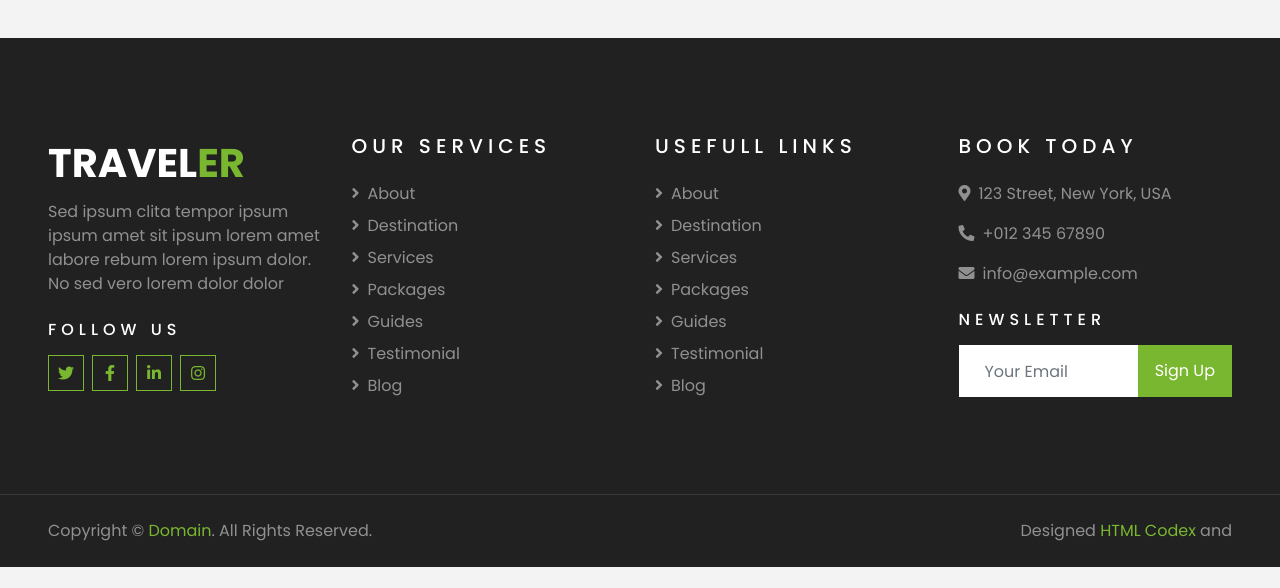
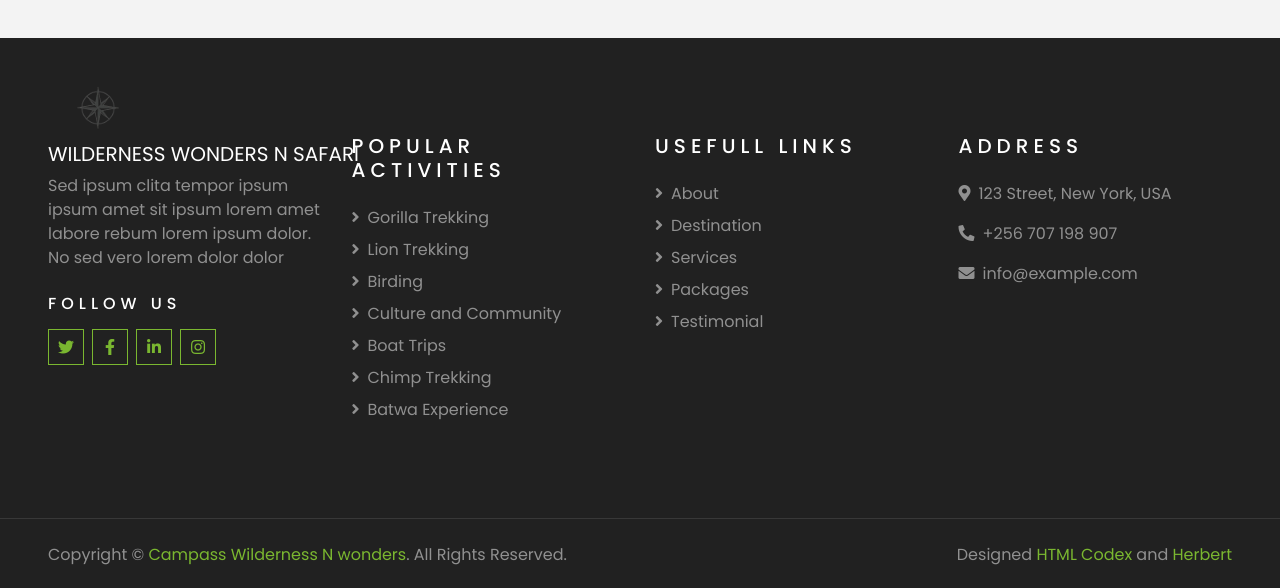
Before and after one commit to hermtechs/tour-guide-website, a plain HTML site: page index.html in a window 1280 px wide. Shown: the part 4847-5435 px from the top of the page. Before the commit the page ends 5414 px from the top, so only its background shows below. Drawn offline with nearby package versions, Linux system fonts and the light colour scheme; files that its build step writes are made by us from their sources; a script that the page names is missing.

Commit message:
adding real content

```diff
--- a/index.html
+++ b/index.html
@@ -450,7 +450,7 @@ wonders of Uganda, one remarkable journey
 
 <!-- New testinonial Start -->
 
-<div class="container rounded">
+<div class="container rounded" id="testimonial">
     <div class="text-center mb-3 pb-3">
         <h6 class="text-primary text-uppercase" style="letter-spacing: 5px;">Testimonial</h6>
         <h1>What Our Clients Say</h1>
@@ -572,8 +572,9 @@ wonders of Uganda, one remarkable journey
     <div class="container-fluid bg-dark text-white-50 py-5 px-sm-3 px-lg-5" style="margin-top: 90px;">
         <div class="row pt-5">
             <div class="col-lg-3 col-md-6 mb-5">
-                <a href="" class="navbar-brand">
-                    <h1 class="text-primary"><span class="text-white">TRAVEL</span>ER</h1>
+                <a class="navbar-brand" style="color: #FFF;">
+                    <img src="./img/logo.png" width="100px" style="position:absolute; top: -4rem;"/>
+                    WILDERNESS WONDERS N SAFARI
                 </a>
                 <p>Sed ipsum clita tempor ipsum ipsum amet sit ipsum lorem amet labore rebum lorem ipsum dolor. No sed vero lorem dolor dolor</p>
                 <h6 class="text-white text-uppercase mt-4 mb-3" style="letter-spacing: 5px;">Follow Us</h6>
@@ -585,55 +586,46 @@ wonders of Uganda, one remarkable journey
                 </div>
             </div>
             <div class="col-lg-3 col-md-6 mb-5">
-                <h5 class="text-white text-uppercase mb-4" style="letter-spacing: 5px;">Our Services</h5>
+                <h5 class="text-white text-uppercase mb-4" style="letter-spacing: 5px;">Popular Activities</h5>
                 <div class="d-flex flex-column justify-content-start">
-                    <a class="text-white-50 mb-2" href="#"><i class="fa fa-angle-right mr-2"></i>About</a>
-                    <a class="text-white-50 mb-2" href="#"><i class="fa fa-angle-right mr-2"></i>Destination</a>
-                    <a class="text-white-50 mb-2" href="#"><i class="fa fa-angle-right mr-2"></i>Services</a>
-                    <a class="text-white-50 mb-2" href="#"><i class="fa fa-angle-right mr-2"></i>Packages</a>
-                    <a class="text-white-50 mb-2" href="#"><i class="fa fa-angle-right mr-2"></i>Guides</a>
-                    <a class="text-white-50 mb-2" href="#"><i class="fa fa-angle-right mr-2"></i>Testimonial</a>
-                    <a class="text-white-50" href="#"><i class="fa fa-angle-right mr-2"></i>Blog</a>
+                    <a class="text-white-50 mb-2"><i class="fa fa-angle-right mr-2"></i>Gorilla Trekking</a>
+                    <a class="text-white-50 mb-2"><i class="fa fa-angle-right mr-2"></i>Lion Trekking</a>
+                    <a class="text-white-50 mb-2"><i class="fa fa-angle-right mr-2"></i>Birding</a>
+                    <a class="text-white-50 mb-2"><i class="fa fa-angle-right mr-2"></i>Culture and Community</a>
+                    <a class="text-white-50 mb-2"><i class="fa fa-angle-right mr-2"></i>Boat Trips</a>
+                    <a class="text-white-50 mb-2"><i class="fa fa-angle-right mr-2"></i>Chimp Trekking</a>
+                    <a class="text-white-50"><i class="fa fa-angle-right mr-2"></i>Batwa Experience</a>
                 </div>
             </div>
             <div class="col-lg-3 col-md-6 mb-5">
                 <h5 class="text-white text-uppercase mb-4" style="letter-spacing: 5px;">Usefull Links</h5>
                 <div class="d-flex flex-column justify-content-start">
-                    <a class="text-white-50 mb-2" href="#"><i class="fa fa-angle-right mr-2"></i>About</a>
-                    <a class="text-white-50 mb-2" href="#"><i class="fa fa-angle-right mr-2"></i>Destination</a>
-                    <a class="text-white-50 mb-2" href="#"><i class="fa fa-angle-right mr-2"></i>Services</a>
-                    <a class="text-white-50 mb-2" href="#"><i class="fa fa-angle-right mr-2"></i>Packages</a>
-                    <a class="text-white-50 mb-2" href="#"><i class="fa fa-angle-right mr-2"></i>Guides</a>
-                    <a class="text-white-50 mb-2" href="#"><i class="fa fa-angle-right mr-2"></i>Testimonial</a>
-                    <a class="text-white-50" href="#"><i class="fa fa-angle-right mr-2"></i>Blog</a>
+                    <a class="text-white-50 mb-2" href="#about"><i class="fa fa-angle-right mr-2"></i>About</a>
+                    <a class="text-white-50 mb-2" href="#destinations"><i class="fa fa-angle-right mr-2"></i>Destination</a>
+                    <a class="text-white-50 mb-2" href="#services"><i class="fa fa-angle-right mr-2"></i>Services</a>
+                    <a class="text-white-50 mb-2" href="#packages"><i class="fa fa-angle-right mr-2"></i>Packages</a>
+                    <!-- <a class="text-white-50 mb-2" href="#"><i class="fa fa-angle-right mr-2"></i>Guides</a> -->
+                    <a class="text-white-50 mb-2" href="#testimonial"><i class="fa fa-angle-right mr-2"></i>Testimonial</a>
+                    <!-- <a class="text-white-50" href="#"><i class="fa fa-angle-right mr-2"></i>Blog</a> -->
                 </div>
             </div>
             <div class="col-lg-3 col-md-6 mb-5">
-                <h5 class="text-white text-uppercase mb-4" style="letter-spacing: 5px;">Book Today</h5>
+                <h5 class="text-white text-uppercase mb-4" style="letter-spacing: 5px;">Address</h5>
                 <p><i class="fa fa-map-marker-alt mr-2"></i>123 Street, New York, USA</p>
-                <p><i class="fa fa-phone-alt mr-2"></i>+012 345 67890</p>
+                <p><i class="fa fa-phone-alt mr-2"></i>+256 707 198 907</p>
                 <p><i class="fa fa-envelope mr-2"></i>info@example.com</p>
-                <h6 class="text-white text-uppercase mt-4 mb-3" style="letter-spacing: 5px;">Newsletter</h6>
-                <div class="w-100">
-                    <div class="input-group">
-                        <input type="text" class="form-control border-light" style="padding: 25px;" placeholder="Your Email">
-                        <div class="input-group-append">
-                            <button class="btn btn-primary px-3">Sign Up</button>
-                        </div>
-                    </div>
-                </div>
             </div>
         </div>
     </div>
     <div class="container-fluid bg-dark text-white border-top py-4 px-sm-3 px-md-5" style="border-color: rgba(256, 256, 256, .1) !important;">
         <div class="row">
             <div class="col-lg-6 text-center text-md-left mb-3 mb-md-0">
-                <p class="m-0 text-white-50">Copyright &copy; <a href="#">Domain</a>. All Rights Reserved.</a>
+                <p class="m-0 text-white-50">Copyright &copy; <a href="#">Campass Wilderness N wonders</a>. All Rights Reserved.</a>
                 </p>
             </div>
             <div class="col-lg-6 text-center text-md-right">
                 <p class="m-0 text-white-50">Designed <a href="https://htmlcodex.com">HTML Codex</a> and
-                    <a href="https://hermtecs.com"></a>
+                    <a href="https://hermtecs.com">Herbert</a>
                 </p>
             </div>
         </div>
```
